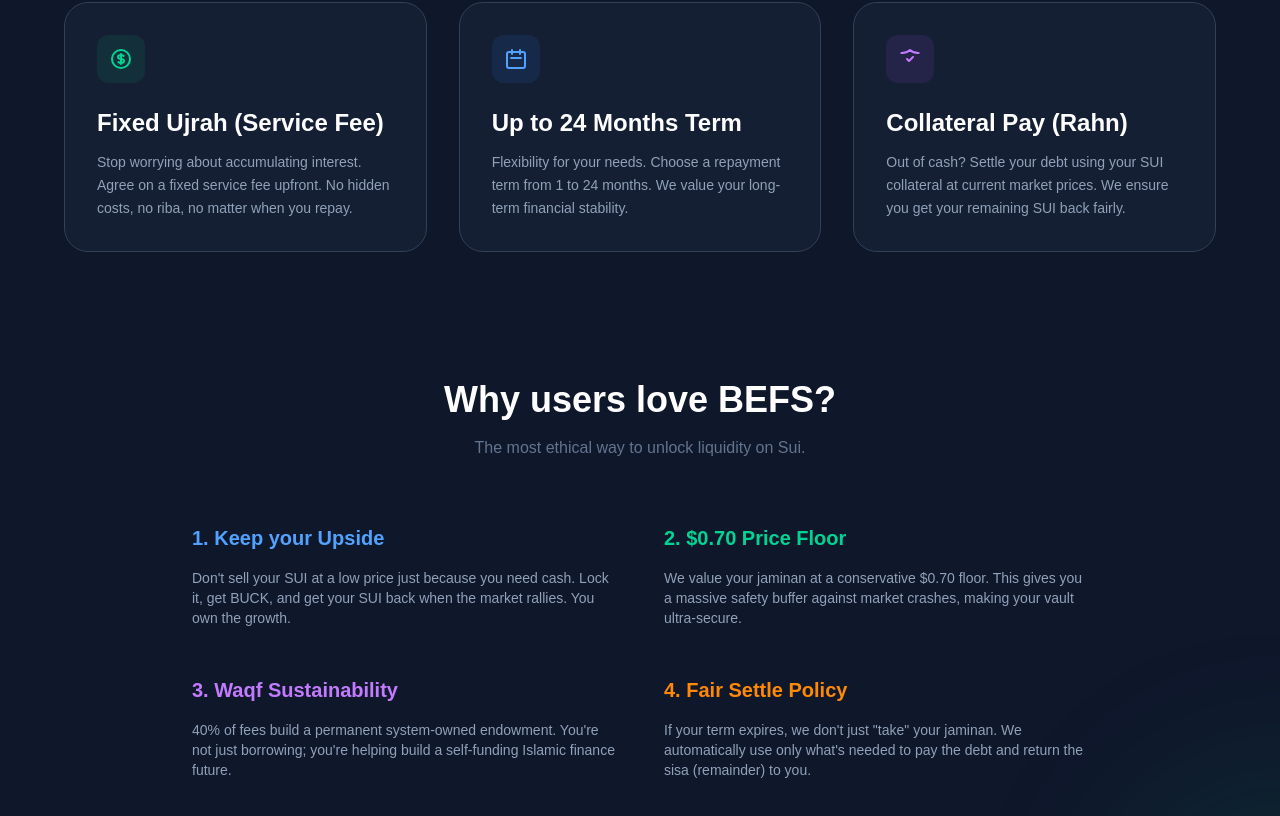
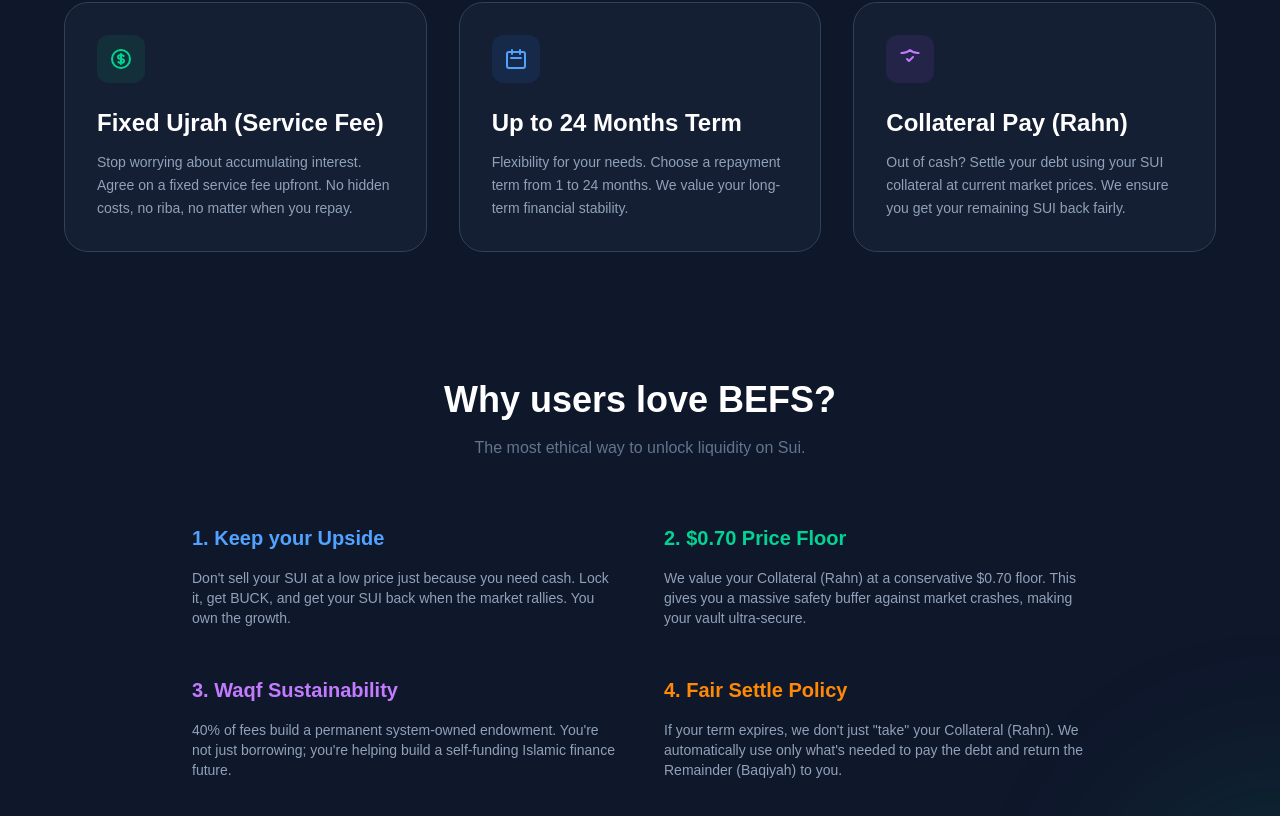
Before and after one commit to muhammadtakdir/buck_emergency_fund_syariah, a Next.js app: page / in a window 1280 px wide. Shown: the part 613-1429 px from the top of the page. Built offline with nearby package versions, Linux system fonts and the light colour scheme; what @mysten/dapp-kit, @mysten/sui would draw is missing.

Commit message:
Update: Change 'jaminan' to 'Collateral (Rahn)' and 'sisa' to 'Remainder (Baqiyah)' across UI and Docs

```diff
--- a/src/app/page.tsx
+++ b/src/app/page.tsx
@@ -82,7 +82,7 @@
 					</div>
 					<div className="space-y-4">
 						<h4 className="text-xl font-bold text-emerald-400">2. $0.70 Price Floor</h4>
-						<p className="text-slate-400 text-sm">We value your jaminan at a conservative $0.70 floor. This gives you a massive safety buffer against market crashes, making your vault ultra-secure.</p>
+						<p className="text-slate-400 text-sm">We value your Collateral (Rahn) at a conservative $0.70 floor. This gives you a massive safety buffer against market crashes, making your vault ultra-secure.</p>
 					</div>
 					<div className="space-y-4">
 						<h4 className="text-xl font-bold text-purple-400">3. Waqf Sustainability</h4>
@@ -90,7 +90,7 @@
 					</div>
 					<div className="space-y-4">
 						<h4 className="text-xl font-bold text-orange-400">4. Fair Settle Policy</h4>
-						<p className="text-slate-400 text-sm">If your term expires, we don't just "take" your jaminan. We automatically use only what's needed to pay the debt and return the sisa (remainder) to you.</p>
+						<p className="text-slate-400 text-sm">If your term expires, we don't just "take" your Collateral (Rahn). We automatically use only what's needed to pay the debt and return the Remainder (Baqiyah) to you.</p>
 					</div>
 				</div>
 			</div>
--- a/src/components/LoanCard.tsx
+++ b/src/components/LoanCard.tsx
@@ -88,7 +88,7 @@
 
 					<div className="space-y-2 text-[11px] mb-6">
 						<div className="flex justify-between text-slate-500 font-medium">
-							<span>Jaminan Locked</span>
+							<span>Collateral (Rahn) Locked</span>
 							<span className="font-bold text-slate-900">{vault.collateral.toFixed(2)} SUI</span>
 						</div>
 						<div className="flex justify-between text-slate-500 font-medium">
```
Also changed, not shown: 2 other files (tests, documents, lock files or other folders).
